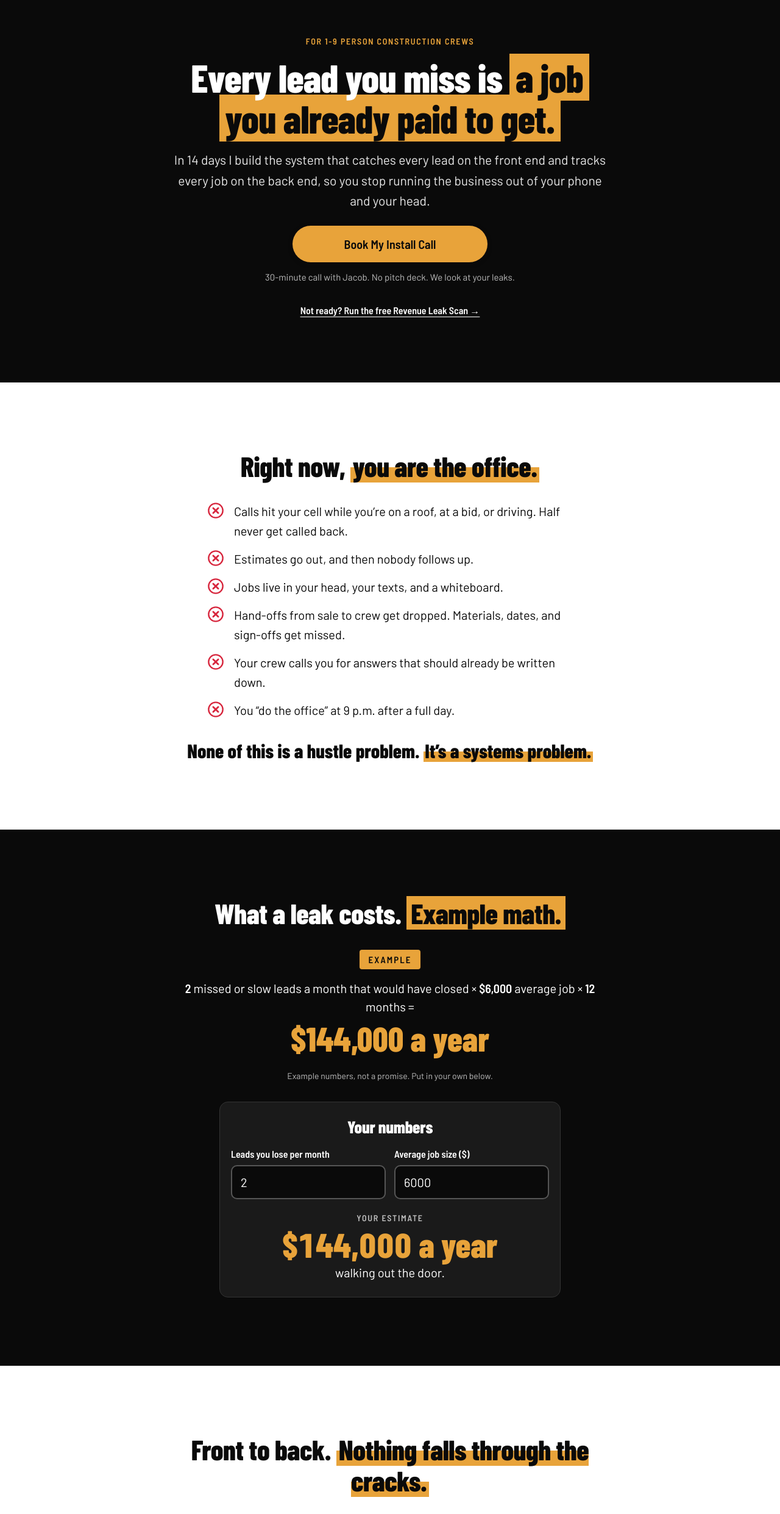
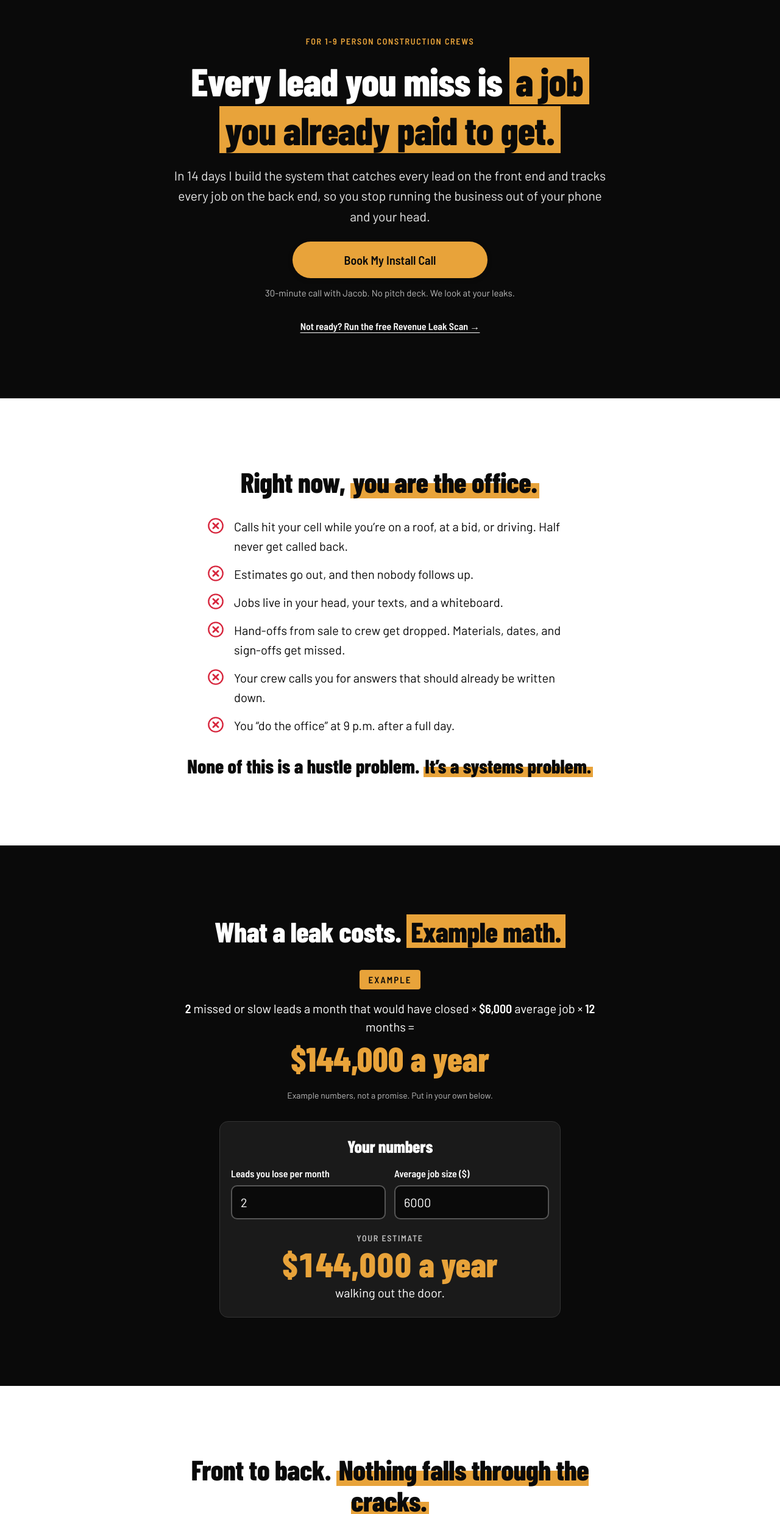
Before and after one commit to jacobaw1995/StructTech, a plain HTML site: page install/index.html in a window 1280 px wide. Shown: the part 74-2556 px from the top of the page at 61% size. Drawn offline with Linux system fonts and the light colour scheme.

Commit message:
Go back to the line-height fix for the hero highlight
Preferred look: keep the highlight bands slightly apart with line-height 1.25
on dark-section headings, instead of layering text over the bands. Remove the
.hl-t wrapper spans.

Co-Authored-By: Claude Opus 5.5 <noreply@anthropic.com>
Claude-Session: https://claude.ai/code/session_01NebnMJKZVJGtHnv3PPPL5g

```diff
--- a/install/index.html
+++ b/install/index.html
@@ -88,9 +88,9 @@
     .on-paper{background:var(--paper);color:var(--ink)}
     .hl{background:linear-gradient(transparent 55%, var(--amber) 55%);color:inherit;padding:0 .08em}
     .on-ink .hl{background:var(--amber);color:var(--ink);padding:0 .15em;box-decoration-break:clone;-webkit-box-decoration-break:clone}
-    /* Text inside a highlight sits in a positioned inner span, so it paints above every
-       highlight band. Otherwise a wrapped line's band covers the descenders above it (the "j" in "job"). */
-    .hl-t{position:relative}
+    /* Solid highlights paint the full glyph box. With tight line-height the next line's
+       highlight covers the descenders above it (the "j" in "job"), so open these headings up. */
+    .on-ink h1,.on-ink h2,.on-ink .close-line{line-height:1.25}
     .fine{font-size:14px;line-height:1.5;color:var(--gray-600)}
     .on-ink .fine{color:var(--gray-on-ink)}
     .lead{font-size:20px}
@@ -314,7 +314,7 @@
 <section class="hero on-ink" aria-labelledby="h1">
   <div class="col">
     <p class="eyebrow">For 1-9 person construction crews</p>
-    <h1 id="h1"><span class="hl-t">Every lead you miss is </span><span class="hl"><span class="hl-t">a job you already paid to get.</span></span></h1>
+    <h1 id="h1">Every lead you miss is <span class="hl">a job you already paid to get.</span></h1>
     <p class="sub">In 14 days I build the system that catches every lead on the front end and tracks every job on the back end, so you stop running the business out of your phone and your head.</p>
     <a href="#book" class="btn" data-cta="hero" id="hero-btn">Book My Install Call</a>
     <p class="btn-under">30-minute call with Jacob. No pitch deck. We look at your leaks.</p>
@@ -325,7 +325,7 @@
 <!-- 3 · Problem -->
 <section class="on-paper" aria-labelledby="prob-h">
   <div class="col">
-    <h2 id="prob-h"><span class="hl-t">Right now, </span><span class="hl"><span class="hl-t">you are the office.</span></span></h2>
+    <h2 id="prob-h">Right now, <span class="hl">you are the office.</span></h2>
     <ul class="ticks">
       <li><svg class="ic-x" aria-hidden="true"><use href="#i-x"/></svg><span>Calls hit your cell while you’re on a roof, at a bid, or driving. Half never get called back.</span></li>
       <li><svg class="ic-x" aria-hidden="true"><use href="#i-x"/></svg><span>Estimates go out, and then nobody follows up.</span></li>
@@ -334,14 +334,14 @@
       <li><svg class="ic-x" aria-hidden="true"><use href="#i-x"/></svg><span>Your crew calls you for answers that should already be written down.</span></li>
       <li><svg class="ic-x" aria-hidden="true"><use href="#i-x"/></svg><span>You “do the office” at 9 p.m. after a full day.</span></li>
     </ul>
-    <p class="close-line"><span class="hl-t">None of this is a hustle problem. </span><span class="hl"><span class="hl-t">It’s a systems problem.</span></span></p>
+    <p class="close-line">None of this is a hustle problem. <span class="hl">It’s a systems problem.</span></p>
   </div>
 </section>
 
 <!-- 4 · Leak math (EXAMPLE) -->
 <section class="on-ink" aria-labelledby="math-h">
   <div class="col">
-    <h2 id="math-h"><span class="hl-t">What a leak costs. </span><span class="hl"><span class="hl-t">Example math.</span></span></h2>
+    <h2 id="math-h">What a leak costs. <span class="hl">Example math.</span></h2>
     <span class="ex-badge">EXAMPLE</span>
     <p class="math-line"><strong>2</strong> missed or slow leads a month that would have closed × <strong>$6,000</strong> average job × <strong>12</strong> months =
       <span class="math-total">$144,000 a year</span></p>
@@ -365,7 +365,7 @@
 <!-- 5 · Promise / what changes -->
 <section class="on-paper" aria-labelledby="prom-h">
   <div class="col">
-    <h2 id="prom-h"><span class="hl-t">Front to back. </span><span class="hl"><span class="hl-t">Nothing falls through the cracks.</span></span></h2>
+    <h2 id="prom-h">Front to back. <span class="hl">Nothing falls through the cracks.</span></h2>
     <ul class="ba">
       <li><span class="before">Calls go to voicemail</span><span class="arrow" aria-hidden="true">↓</span><span class="sr-only">now: </span><span class="after">Every call and form lands in one pipeline and gets a first reply.*</span></li>
       <li><span class="before">Estimates die</span><span class="arrow" aria-hidden="true">↓</span><span class="sr-only">now: </span><span class="after">Estimate follow-ups run on their own.</span></li>
@@ -381,7 +381,7 @@
 <!-- 6 · Two stages -->
 <section class="on-ink" aria-labelledby="stage-h">
   <div class="col">
-    <h2 id="stage-h"><span class="hl-t">Two stages. </span><span class="hl"><span class="hl-t">Getting the job. Doing the job.</span></span></h2>
+    <h2 id="stage-h">Two stages. <span class="hl">Getting the job. Doing the job.</span></h2>
     <div class="stages">
       <div class="stage">
         <span class="stage-num" aria-hidden="true">1</span>
@@ -439,7 +439,7 @@
 <!-- 9 · 14-day timeline -->
 <section class="on-paper" style="background:var(--gray-100)" aria-labelledby="time-h">
   <div class="col">
-    <h2 id="time-h"><span class="hl-t">Live in </span><span class="hl"><span class="hl-t">14 days.</span></span></h2>
+    <h2 id="time-h">Live in <span class="hl">14 days.</span></h2>
     <ol class="timeline">
       <li><span class="t-dot" aria-hidden="true">1</span><div class="t-days">Days 1-5</div><h3>Build.</h3><p>GHL pipelines, Monday boards, Workspace templates.</p></li>
       <li><span class="t-dot" aria-hidden="true">2</span><div class="t-days">Days 6-10</div><h3>Tune.</h3><p>Load your SOPs into the AI assistant, connect the triggers and notifications.</p></li>
@@ -542,7 +542,7 @@
       <li><svg class="ic-ok" style="color:#3FCB7E" aria-hidden="true"><use href="#i-ok"/></svg><span>You’ll give me access and a decision-maker for 14 days.</span></li>
       <li><svg class="ic-ok" style="color:#3FCB7E" aria-hidden="true"><use href="#i-ok"/></svg><span>You want one system, not five apps nobody uses.</span></li>
     </ul>
-    <h2 style="margin-top:64px"><span class="hl-t">This is </span><span class="hl"><span class="hl-t">not</span></span> for you if…</h2>
+    <h2 style="margin-top:64px">This is <span class="hl">not</span> for you if…</h2>
     <ul class="ticks">
       <li><svg class="ic-x" style="color:#FF5A6E" aria-hidden="true"><use href="#i-x"/></svg><span>You want a website or ads only. This is an ops install.</span></li>
       <li><svg class="ic-x" style="color:#FF5A6E" aria-hidden="true"><use href="#i-x"/></svg><span>You want to keep changing scope mid-build. Scope is locked at kickoff, and changes go through written change control.</span></li>
@@ -602,7 +602,7 @@
 <!-- 17 · Final CTA -->
 <section class="on-ink final" aria-labelledby="final-h">
   <div class="col">
-    <h2 id="final-h"><span class="hl-t">Stop being </span><span class="hl"><span class="hl-t">the office.</span></span></h2>
+    <h2 id="final-h">Stop being <span class="hl">the office.</span></h2>
     <p class="lead">30 minutes. We find your leaks, and you decide if the install is worth it.</p>
     <a href="#book" class="btn" data-cta="final">Book My Install Call</a>
     <div><a href="https://audit.structtek.com/" class="text-link" data-scan="final">Not ready? Run the free Revenue Leak Scan →</a></div>
```
